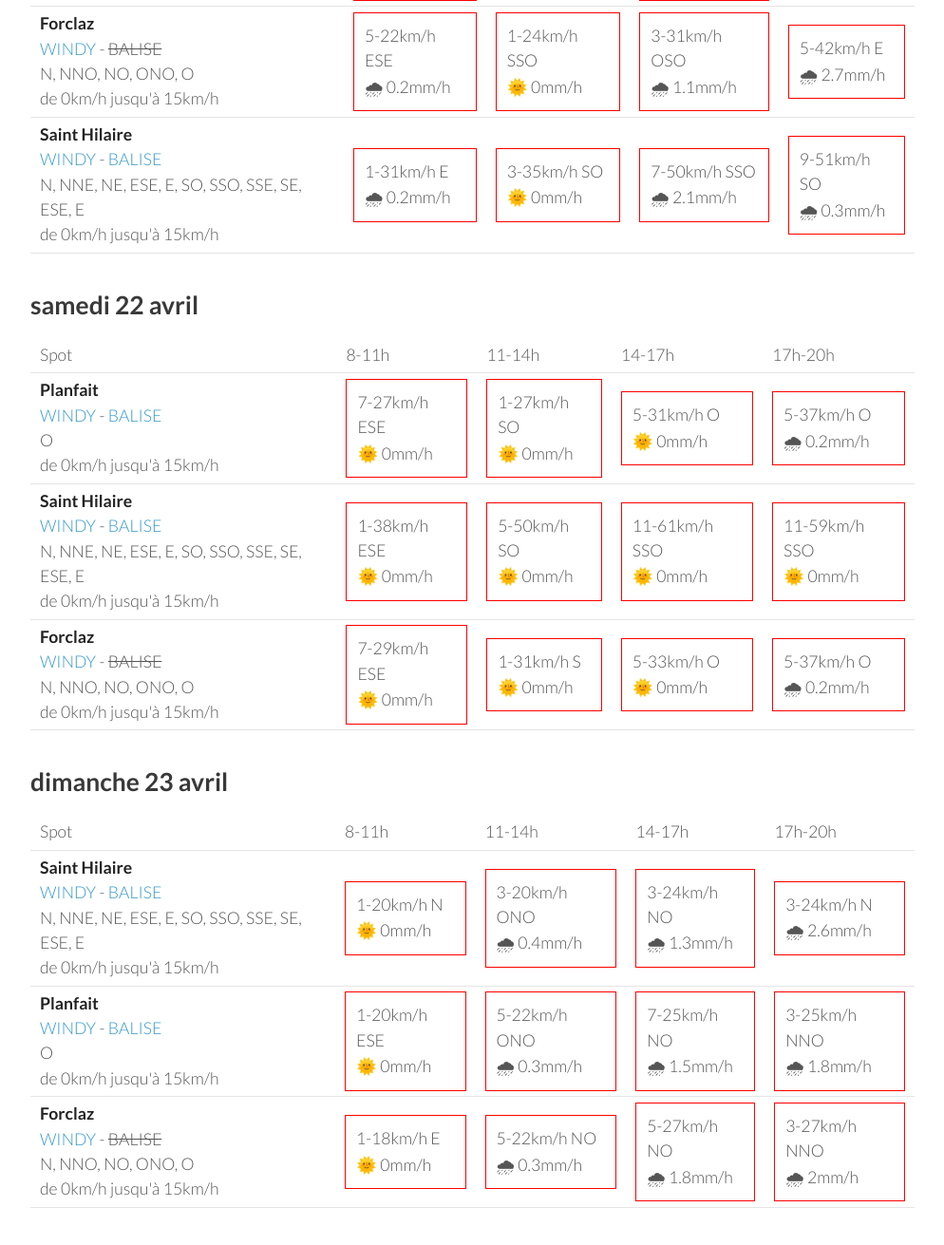
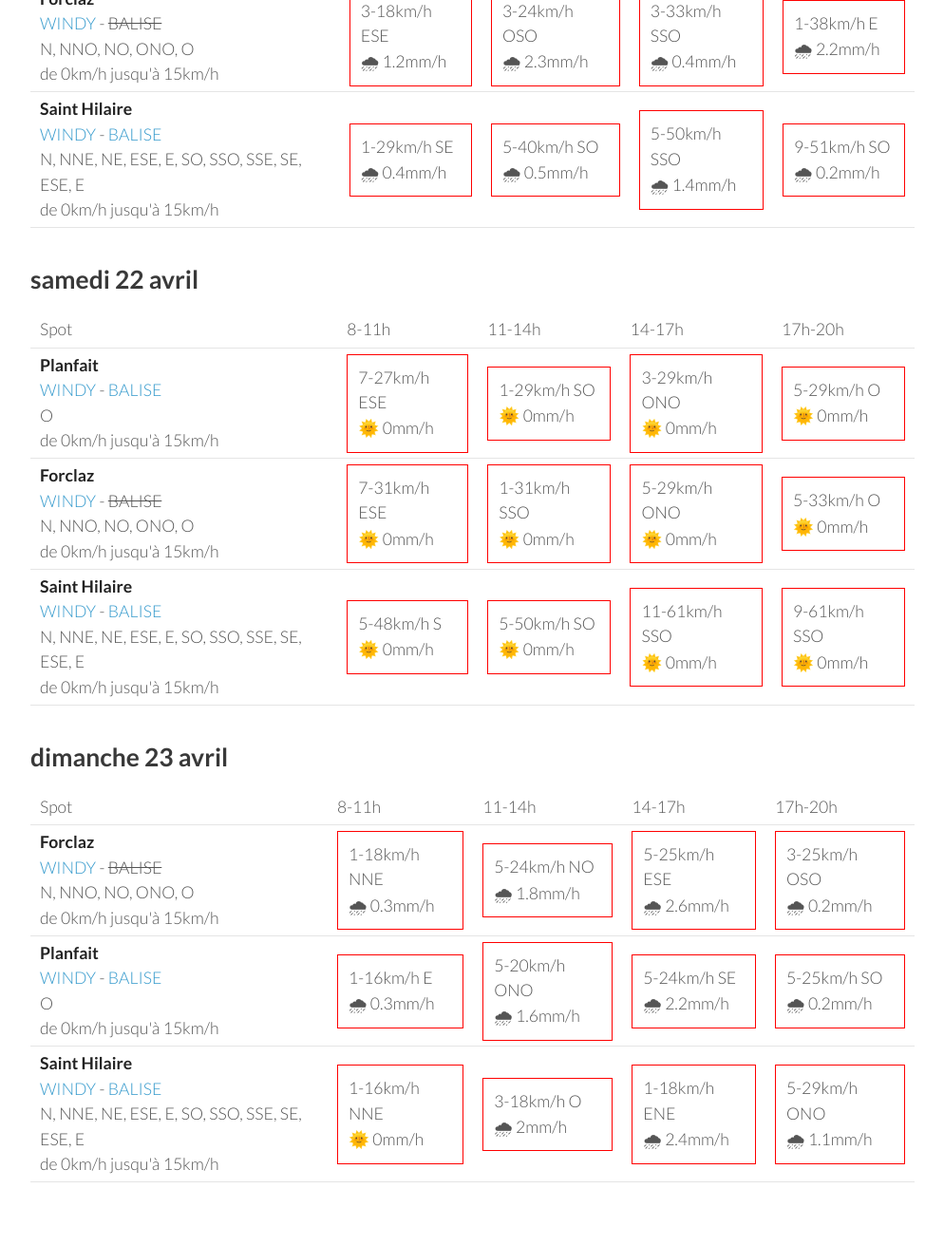
Before and after one commit to parapente-dans-le-nord/parapente-dans-le-nord.github.io, a Jekyll site: the page built from alpes_nord.markdown, in a window 1280 px wide and 1400 px high, scrolled down 1993 px. Shown: the top 1311 px of the window at 95% size, without its empty margins (26-1020 px from the left). Built offline with Jekyll 4.4.1, drawn with Linux system fonts in a browser that asks for light colours; some of the changed text lies outside the part shown.

Commit message:
update index.markdown

```diff
--- a/alpes_nord.markdown
+++ b/alpes_nord.markdown
@@ -22,30 +22,30 @@ page mise à jour le mardi 18 avril 13:26
       <td>17h-20h</td>
     </tr>
 <tr>
+        <td><strong>Planfait</strong><br><a href="https://windy.com/45.853/6.223?45.415,6.223,8">WINDY</a> - <span class=""><a href="https://www.openwindmap.org/PP496">BALISE</a> </span><br> <span class="vent-favorable">O</span><br><span class="force-vent">de 0km/h jusqu'à 15km/h</span> </td>
+
+            <td><div class="not-flyable"><p>0-0km/h NA</p><p>🌧️ 0mm/h</p></div></td>
+            <td><div class="not-flyable"><p>0-0km/h NA</p><p>🌧️ 0mm/h</p></div></td>
+            <td><div class="not-flyable"><p>0-0km/h NA</p><p>🌧️ 0mm/h</p></div></td>
+            <td><div class="not-flyable"><p>5-18km/h NNO</p><p>🌞 0mm/h</p></div></td>
+
+    </tr>
+<tr>
         <td><strong>Forclaz</strong><br><a href="https://windy.com/45.814/6.247?45.375,6.246,8,m:eVwaglz">WINDY</a> - <span class="no-balise"> BALISE </span><br> <span class="vent-favorable">N, NNO, NO, ONO, O</span><br><span class="force-vent">de 0km/h jusqu'à 15km/h</span> </td>
 
             <td><div class="not-flyable"><p>0-0km/h NA</p><p>🌧️ 0mm/h</p></div></td>
-            <td><div class="flyable"><p>3-11km/h ONO</p><p>🌞 0mm/h</p></div></td>
-            <td><div class="not-flyable"><p>9-22km/h NO</p><p>🌞 0mm/h</p></div></td>
-            <td><div class="not-flyable"><p>7-22km/h ONO</p><p>🌞 0mm/h</p></div></td>
-
-    </tr>
-<tr>
-        <td><strong>Planfait</strong><br><a href="https://windy.com/45.853/6.223?45.415,6.223,8">WINDY</a> - <span class=""><a href="https://www.openwindmap.org/PP496">BALISE</a> </span><br> <span class="vent-favorable">O</span><br><span class="force-vent">de 0km/h jusqu'à 15km/h</span> </td>
-
             <td><div class="not-flyable"><p>0-0km/h NA</p><p>🌧️ 0mm/h</p></div></td>
-            <td><div class="not-flyable"><p>3-11km/h OSO</p><p>🌞 0mm/h</p></div></td>
-            <td><div class="not-flyable"><p>9-22km/h O</p><p>🌞 0mm/h</p></div></td>
-            <td><div class="not-flyable"><p>9-25km/h NO</p><p>🌞 0mm/h</p></div></td>
+            <td><div class="not-flyable"><p>0-0km/h NA</p><p>🌧️ 0mm/h</p></div></td>
+            <td><div class="not-flyable"><p>9-20km/h ONO</p><p>🌞 0mm/h</p></div></td>
 
     </tr>
 <tr>
         <td><strong>Saint Hilaire</strong><br><a href="https://windy.com/45.307/5.888?45.087,5.889,9,m:eUFagkX">WINDY</a> - <span class=""><a href="http://www.balisemeteo.com/balise.php?idBalise=61">BALISE</a> </span><br> <span class="vent-favorable">N, NNE, NE, ESE, E, SO, SSO, SSE, SE, ESE, E</span><br><span class="force-vent">de 0km/h jusqu'à 15km/h</span> </td>
 
             <td><div class="not-flyable"><p>0-0km/h NA</p><p>🌧️ 0mm/h</p></div></td>
-            <td><div class="not-flyable"><p>7-20km/h ESE</p><p>🌞 0mm/h</p></div></td>
-            <td><div class="not-flyable"><p>11-24km/h E</p><p>🌞 0mm/h</p></div></td>
-            <td><div class="not-flyable"><p>5-16km/h NE</p><p>🌞 0mm/h</p></div></td>
+            <td><div class="not-flyable"><p>0-0km/h NA</p><p>🌧️ 0mm/h</p></div></td>
+            <td><div class="not-flyable"><p>0-0km/h NA</p><p>🌧️ 0mm/h</p></div></td>
+            <td><div class="not-flyable"><p>11-27km/h NE</p><p>🌞 0mm/h</p></div></td>
 
     </tr>
 
@@ -67,10 +67,10 @@ page mise à jour le mardi 18 avril 13:26
 <tr>
         <td><strong>Planfait</strong><br><a href="https://windy.com/45.853/6.223?45.415,6.223,8">WINDY</a> - <span class=""><a href="https://www.openwindmap.org/PP496">BALISE</a> </span><br> <span class="vent-favorable">O</span><br><span class="force-vent">de 0km/h jusqu'à 15km/h</span> </td>
 
-            <td><div class="not-flyable"><p>1-3km/h ENE</p><p>🌞 0mm/h</p></div></td>
-            <td><div class="flyable"><p>3-9km/h O</p><p>🌞 0mm/h</p></div></td>
-            <td><div class="not-flyable"><p>9-22km/h O</p><p>🌞 0mm/h</p></div></td>
-            <td><div class="not-flyable"><p>11-27km/h O</p><p>🌞 0mm/h</p></div></td>
+            <td><div class="not-flyable"><p>1-3km/h E</p><p>🌞 0mm/h</p></div></td>
+            <td><div class="flyable"><p>3-11km/h O</p><p>🌞 0mm/h</p></div></td>
+            <td><div class="not-flyable"><p>9-22km/h ONO</p><p>🌞 0mm/h</p></div></td>
+            <td><div class="not-flyable"><p>9-33km/h ONO</p><p>🌞 0mm/h</p></div></td>
 
 
     </tr>
@@ -78,9 +78,9 @@ page mise à jour le mardi 18 avril 13:26
         <td><strong>Saint Hilaire</strong><br><a href="https://windy.com/45.307/5.888?45.087,5.889,9,m:eUFagkX">WINDY</a> - <span class=""><a href="http://www.balisemeteo.com/balise.php?idBalise=61">BALISE</a> </span><br> <span class="vent-favorable">N, NNE, NE, ESE, E, SO, SSO, SSE, SE, ESE, E</span><br><span class="force-vent">de 0km/h jusqu'à 15km/h</span> </td>
 
             <td><div class="flyable"><p>0-3km/h N</p><p>🌞 0mm/h</p></div></td>
-            <td><div class="not-flyable"><p>7-16km/h E</p><p>🌞 0mm/h</p></div></td>
-            <td><div class="not-flyable"><p>7-20km/h E</p><p>🌞 0mm/h</p></div></td>
-            <td><div class="not-flyable"><p>5-24km/h N</p><p>🌧 3.1mm/h</p></div></td>
+            <td><div class="not-flyable"><p>7-16km/h ESE</p><p>🌞 0mm/h</p></div></td>
+            <td><div class="not-flyable"><p>1-20km/h NE</p><p>🌧 0.4mm/h</p></div></td>
+            <td><div class="not-flyable"><p>3-25km/h NNO</p><p>🌧 0.5mm/h</p></div></td>
 
 
     </tr>
@@ -88,9 +88,9 @@ page mise à jour le mardi 18 avril 13:26
         <td><strong>Forclaz</strong><br><a href="https://windy.com/45.814/6.247?45.375,6.246,8,m:eVwaglz">WINDY</a> - <span class="no-balise"> BALISE </span><br> <span class="vent-favorable">N, NNO, NO, ONO, O</span><br><span class="force-vent">de 0km/h jusqu'à 15km/h</span> </td>
 
             <td><div class="not-flyable"><p>3-3km/h E</p><p>🌞 0mm/h</p></div></td>
-            <td><div class="flyable"><p>3-11km/h ONO</p><p>🌞 0mm/h</p></div></td>
-            <td><div class="not-flyable"><p>9-20km/h NO</p><p>🌞 0mm/h</p></div></td>
-            <td><div class="not-flyable"><p>9-24km/h ONO</p><p>🌞 0mm/h</p></div></td>
+            <td><div class="flyable"><p>5-11km/h ONO</p><p>🌞 0mm/h</p></div></td>
+            <td><div class="not-flyable"><p>9-22km/h NO</p><p>🌞 0mm/h</p></div></td>
+            <td><div class="not-flyable"><p>7-29km/h NO</p><p>🌞 0mm/h</p></div></td>
 
 
     </tr>
@@ -111,32 +111,32 @@ page mise à jour le mardi 18 avril 13:26
       <td>17h-20h</td>
     </tr>
 <tr>
+        <td><strong>Forclaz</strong><br><a href="https://windy.com/45.814/6.247?45.375,6.246,8,m:eVwaglz">WINDY</a> - <span class="no-balise"> BALISE </span><br> <span class="vent-favorable">N, NNO, NO, ONO, O</span><br><span class="force-vent">de 0km/h jusqu'à 15km/h</span> </td>
+
+            <td><div class="flyable"><p>3-7km/h N</p><p>🌞 0mm/h</p></div></td>
+            <td><div class="not-flyable"><p>3-18km/h ONO</p><p>🌧 0.2mm/h</p></div></td>
+            <td><div class="not-flyable"><p>5-33km/h NO</p><p>🌧 0.7mm/h</p></div></td>
+            <td><div class="not-flyable"><p>5-35km/h NO</p><p>🌧 1.7mm/h</p></div></td>
+
+
+    </tr>
+<tr>
         <td><strong>Saint Hilaire</strong><br><a href="https://windy.com/45.307/5.888?45.087,5.889,9,m:eUFagkX">WINDY</a> - <span class=""><a href="http://www.balisemeteo.com/balise.php?idBalise=61">BALISE</a> </span><br> <span class="vent-favorable">N, NNE, NE, ESE, E, SO, SSO, SSE, SE, ESE, E</span><br><span class="force-vent">de 0km/h jusqu'à 15km/h</span> </td>
 
-            <td><div class="flyable"><p>1-12km/h NE</p><p>🌧 0.4mm/h</p></div></td>
-            <td><div class="not-flyable"><p>3-20km/h NO</p><p>🌧 0.6mm/h</p></div></td>
-            <td><div class="not-flyable"><p>1-22km/h ONO</p><p>🌧 1.3mm/h</p></div></td>
-            <td><div class="not-flyable"><p>3-27km/h O</p><p>🌧 1.3mm/h</p></div></td>
+            <td><div class="flyable"><p>0-3km/h E</p><p>🌞 0mm/h</p></div></td>
+            <td><div class="not-flyable"><p>3-22km/h NO</p><p>🌧 0.2mm/h</p></div></td>
+            <td><div class="not-flyable"><p>3-27km/h O</p><p>🌧 0.3mm/h</p></div></td>
+            <td><div class="not-flyable"><p>3-27km/h O</p><p>🌧 2mm/h</p></div></td>
 
 
     </tr>
 <tr>
         <td><strong>Planfait</strong><br><a href="https://windy.com/45.853/6.223?45.415,6.223,8">WINDY</a> - <span class=""><a href="https://www.openwindmap.org/PP496">BALISE</a> </span><br> <span class="vent-favorable">O</span><br><span class="force-vent">de 0km/h jusqu'à 15km/h</span> </td>
 
-            <td><div class="not-flyable"><p>1-11km/h E</p><p>🌞 0mm/h</p></div></td>
-            <td><div class="not-flyable"><p>3-22km/h O</p><p>🌞 0mm/h</p></div></td>
-            <td><div class="not-flyable"><p>5-31km/h ONO</p><p>🌧 0.8mm/h</p></div></td>
-            <td><div class="not-flyable"><p>5-33km/h NNO</p><p>🌧 1.7mm/h</p></div></td>
-
-
-    </tr>
-<tr>
-        <td><strong>Forclaz</strong><br><a href="https://windy.com/45.814/6.247?45.375,6.246,8,m:eVwaglz">WINDY</a> - <span class="no-balise"> BALISE </span><br> <span class="vent-favorable">N, NNO, NO, ONO, O</span><br><span class="force-vent">de 0km/h jusqu'à 15km/h</span> </td>
-
-            <td><div class="not-flyable"><p>1-11km/h ESE</p><p>🌞 0mm/h</p></div></td>
+            <td><div class="not-flyable"><p>0-3km/h ENE</p><p>🌞 0mm/h</p></div></td>
             <td><div class="not-flyable"><p>3-20km/h ONO</p><p>🌞 0mm/h</p></div></td>
-            <td><div class="not-flyable"><p>5-31km/h ONO</p><p>🌧 1.1mm/h</p></div></td>
-            <td><div class="not-flyable"><p>5-33km/h NO</p><p>🌧 2.1mm/h</p></div></td>
+            <td><div class="not-flyable"><p>7-31km/h NO</p><p>🌧 0.5mm/h</p></div></td>
+            <td><div class="not-flyable"><p>5-35km/h NO</p><p>🌧 1.2mm/h</p></div></td>
 
 
     </tr>
@@ -159,30 +159,30 @@ page mise à jour le mardi 18 avril 13:26
 <tr>
         <td><strong>Planfait</strong><br><a href="https://windy.com/45.853/6.223?45.415,6.223,8">WINDY</a> - <span class=""><a href="https://www.openwindmap.org/PP496">BALISE</a> </span><br> <span class="vent-favorable">O</span><br><span class="force-vent">de 0km/h jusqu'à 15km/h</span> </td>
 
-            <td><div class="not-flyable"><p>5-20km/h ESE</p><p>🌞 0mm/h</p></div></td>
-            <td><div class="not-flyable"><p>1-24km/h SO</p><p>🌞 0mm/h</p></div></td>
-            <td><div class="not-flyable"><p>3-33km/h OSO</p><p>🌧 0.8mm/h</p></div></td>
-            <td><div class="not-flyable"><p>7-42km/h E</p><p>🌧 4.1mm/h</p></div></td>
+            <td><div class="not-flyable"><p>3-16km/h ESE</p><p>🌧 0.8mm/h</p></div></td>
+            <td><div class="not-flyable"><p>5-25km/h O</p><p>🌧 1.5mm/h</p></div></td>
+            <td><div class="not-flyable"><p>5-33km/h SSO</p><p>🌧 0.6mm/h</p></div></td>
+            <td><div class="not-flyable"><p>3-38km/h ESE</p><p>🌧 2.7mm/h</p></div></td>
 
 
     </tr>
 <tr>
         <td><strong>Forclaz</strong><br><a href="https://windy.com/45.814/6.247?45.375,6.246,8,m:eVwaglz">WINDY</a> - <span class="no-balise"> BALISE </span><br> <span class="vent-favorable">N, NNO, NO, ONO, O</span><br><span class="force-vent">de 0km/h jusqu'à 15km/h</span> </td>
 
-            <td><div class="not-flyable"><p>5-22km/h ESE</p><p>🌧 0.2mm/h</p></div></td>
-            <td><div class="not-flyable"><p>1-24km/h SSO</p><p>🌞 0mm/h</p></div></td>
-            <td><div class="not-flyable"><p>3-31km/h OSO</p><p>🌧 1.1mm/h</p></div></td>
-            <td><div class="not-flyable"><p>5-42km/h E</p><p>🌧 2.7mm/h</p></div></td>
+            <td><div class="not-flyable"><p>3-18km/h ESE</p><p>🌧 1.2mm/h</p></div></td>
+            <td><div class="not-flyable"><p>3-24km/h OSO</p><p>🌧 2.3mm/h</p></div></td>
+            <td><div class="not-flyable"><p>3-33km/h SSO</p><p>🌧 0.4mm/h</p></div></td>
+            <td><div class="not-flyable"><p>1-38km/h E</p><p>🌧 2.2mm/h</p></div></td>
 
 
     </tr>
 <tr>
         <td><strong>Saint Hilaire</strong><br><a href="https://windy.com/45.307/5.888?45.087,5.889,9,m:eUFagkX">WINDY</a> - <span class=""><a href="http://www.balisemeteo.com/balise.php?idBalise=61">BALISE</a> </span><br> <span class="vent-favorable">N, NNE, NE, ESE, E, SO, SSO, SSE, SE, ESE, E</span><br><span class="force-vent">de 0km/h jusqu'à 15km/h</span> </td>
 
-            <td><div class="not-flyable"><p>1-31km/h E</p><p>🌧 0.2mm/h</p></div></td>
-            <td><div class="not-flyable"><p>3-35km/h SO</p><p>🌞 0mm/h</p></div></td>
-            <td><div class="not-flyable"><p>7-50km/h SSO</p><p>🌧 2.1mm/h</p></div></td>
-            <td><div class="not-flyable"><p>9-51km/h SO</p><p>🌧 0.3mm/h</p></div></td>
+            <td><div class="not-flyable"><p>1-29km/h SE</p><p>🌧 0.4mm/h</p></div></td>
+            <td><div class="not-flyable"><p>5-40km/h SO</p><p>🌧 0.5mm/h</p></div></td>
+            <td><div class="not-flyable"><p>5-50km/h SSO</p><p>🌧 1.4mm/h</p></div></td>
+            <td><div class="not-flyable"><p>9-51km/h SO</p><p>🌧 0.2mm/h</p></div></td>
 
 
     </tr>
@@ -206,29 +206,29 @@ page mise à jour le mardi 18 avril 13:26
         <td><strong>Planfait</strong><br><a href="https://windy.com/45.853/6.223?45.415,6.223,8">WINDY</a> - <span class=""><a href="https://www.openwindmap.org/PP496">BALISE</a> </span><br> <span class="vent-favorable">O</span><br><span class="force-vent">de 0km/h jusqu'à 15km/h</span> </td>
 
             <td><div class="not-flyable"><p>7-27km/h ESE</p><p>🌞 0mm/h</p></div></td>
-            <td><div class="not-flyable"><p>1-27km/h SO</p><p>🌞 0mm/h</p></div></td>
-            <td><div class="not-flyable"><p>5-31km/h O</p><p>🌞 0mm/h</p></div></td>
-            <td><div class="not-flyable"><p>5-37km/h O</p><p>🌧 0.2mm/h</p></div></td>
+            <td><div class="not-flyable"><p>1-29km/h SO</p><p>🌞 0mm/h</p></div></td>
+            <td><div class="not-flyable"><p>3-29km/h ONO</p><p>🌞 0mm/h</p></div></td>
+            <td><div class="not-flyable"><p>5-29km/h O</p><p>🌞 0mm/h</p></div></td>
+
+
+    </tr>
+<tr>
+        <td><strong>Forclaz</strong><br><a href="https://windy.com/45.814/6.247?45.375,6.246,8,m:eVwaglz">WINDY</a> - <span class="no-balise"> BALISE </span><br> <span class="vent-favorable">N, NNO, NO, ONO, O</span><br><span class="force-vent">de 0km/h jusqu'à 15km/h</span> </td>
+
+            <td><div class="not-flyable"><p>7-31km/h ESE</p><p>🌞 0mm/h</p></div></td>
+            <td><div class="not-flyable"><p>1-31km/h SSO</p><p>🌞 0mm/h</p></div></td>
+            <td><div class="not-flyable"><p>5-29km/h ONO</p><p>🌞 0mm/h</p></div></td>
+            <td><div class="not-flyable"><p>5-33km/h O</p><p>🌞 0mm/h</p></div></td>
 
 
     </tr>
 <tr>
         <td><strong>Saint Hilaire</strong><br><a href="https://windy.com/45.307/5.888?45.087,5.889,9,m:eUFagkX">WINDY</a> - <span class=""><a href="http://www.balisemeteo.com/balise.php?idBalise=61">BALISE</a> </span><br> <span class="vent-favorable">N, NNE, NE, ESE, E, SO, SSO, SSE, SE, ESE, E</span><br><span class="force-vent">de 0km/h jusqu'à 15km/h</span> </td>
 
-            <td><div class="not-flyable"><p>1-38km/h ESE</p><p>🌞 0mm/h</p></div></td>
+            <td><div class="not-flyable"><p>5-48km/h S</p><p>🌞 0mm/h</p></div></td>
             <td><div class="not-flyable"><p>5-50km/h SO</p><p>🌞 0mm/h</p></div></td>
             <td><div class="not-flyable"><p>11-61km/h SSO</p><p>🌞 0mm/h</p></div></td>
-            <td><div class="not-flyable"><p>11-59km/h SSO</p><p>🌞 0mm/h</p></div></td>
-
-
-    </tr>
-<tr>
-        <td><strong>Forclaz</strong><br><a href="https://windy.com/45.814/6.247?45.375,6.246,8,m:eVwaglz">WINDY</a> - <span class="no-balise"> BALISE </span><br> <span class="vent-favorable">N, NNO, NO, ONO, O</span><br><span class="force-vent">de 0km/h jusqu'à 15km/h</span> </td>
-
-            <td><div class="not-flyable"><p>7-29km/h ESE</p><p>🌞 0mm/h</p></div></td>
-            <td><div class="not-flyable"><p>1-31km/h S</p><p>🌞 0mm/h</p></div></td>
-            <td><div class="not-flyable"><p>5-33km/h O</p><p>🌞 0mm/h</p></div></td>
-            <td><div class="not-flyable"><p>5-37km/h O</p><p>🌧 0.2mm/h</p></div></td>
+            <td><div class="not-flyable"><p>9-61km/h SSO</p><p>🌞 0mm/h</p></div></td>
 
 
     </tr>
@@ -249,32 +249,32 @@ page mise à jour le mardi 18 avril 13:26
       <td>17h-20h</td>
     </tr>
 <tr>
-        <td><strong>Saint Hilaire</strong><br><a href="https://windy.com/45.307/5.888?45.087,5.889,9,m:eUFagkX">WINDY</a> - <span class=""><a href="http://www.balisemeteo.com/balise.php?idBalise=61">BALISE</a> </span><br> <span class="vent-favorable">N, NNE, NE, ESE, E, SO, SSO, SSE, SE, ESE, E</span><br><span class="force-vent">de 0km/h jusqu'à 15km/h</span> </td>
+        <td><strong>Forclaz</strong><br><a href="https://windy.com/45.814/6.247?45.375,6.246,8,m:eVwaglz">WINDY</a> - <span class="no-balise"> BALISE </span><br> <span class="vent-favorable">N, NNO, NO, ONO, O</span><br><span class="force-vent">de 0km/h jusqu'à 15km/h</span> </td>
 
-            <td><div class="not-flyable"><p>1-20km/h N</p><p>🌞 0mm/h</p></div></td>
-            <td><div class="not-flyable"><p>3-20km/h ONO</p><p>🌧 0.4mm/h</p></div></td>
-            <td><div class="not-flyable"><p>3-24km/h NO</p><p>🌧 1.3mm/h</p></div></td>
-            <td><div class="not-flyable"><p>3-24km/h N</p><p>🌧 2.6mm/h</p></div></td>
+            <td><div class="not-flyable"><p>1-18km/h NNE</p><p>🌧 0.3mm/h</p></div></td>
+            <td><div class="not-flyable"><p>5-24km/h NO</p><p>🌧 1.8mm/h</p></div></td>
+            <td><div class="not-flyable"><p>5-25km/h ESE</p><p>🌧 2.6mm/h</p></div></td>
+            <td><div class="not-flyable"><p>3-25km/h OSO</p><p>🌧 0.2mm/h</p></div></td>
 
 
     </tr>
 <tr>
         <td><strong>Planfait</strong><br><a href="https://windy.com/45.853/6.223?45.415,6.223,8">WINDY</a> - <span class=""><a href="https://www.openwindmap.org/PP496">BALISE</a> </span><br> <span class="vent-favorable">O</span><br><span class="force-vent">de 0km/h jusqu'à 15km/h</span> </td>
 
-            <td><div class="not-flyable"><p>1-20km/h ESE</p><p>🌞 0mm/h</p></div></td>
-            <td><div class="not-flyable"><p>5-22km/h ONO</p><p>🌧 0.3mm/h</p></div></td>
-            <td><div class="not-flyable"><p>7-25km/h NO</p><p>🌧 1.5mm/h</p></div></td>
-            <td><div class="not-flyable"><p>3-25km/h NNO</p><p>🌧 1.8mm/h</p></div></td>
+            <td><div class="not-flyable"><p>1-16km/h E</p><p>🌧 0.3mm/h</p></div></td>
+            <td><div class="not-flyable"><p>5-20km/h ONO</p><p>🌧 1.6mm/h</p></div></td>
+            <td><div class="not-flyable"><p>5-24km/h SE</p><p>🌧 2.2mm/h</p></div></td>
+            <td><div class="not-flyable"><p>5-25km/h SO</p><p>🌧 0.2mm/h</p></div></td>
 
 
     </tr>
 <tr>
-        <td><strong>Forclaz</strong><br><a href="https://windy.com/45.814/6.247?45.375,6.246,8,m:eVwaglz">WINDY</a> - <span class="no-balise"> BALISE </span><br> <span class="vent-favorable">N, NNO, NO, ONO, O</span><br><span class="force-vent">de 0km/h jusqu'à 15km/h</span> </td>
+        <td><strong>Saint Hilaire</strong><br><a href="https://windy.com/45.307/5.888?45.087,5.889,9,m:eUFagkX">WINDY</a> - <span class=""><a href="http://www.balisemeteo.com/balise.php?idBalise=61">BALISE</a> </span><br> <span class="vent-favorable">N, NNE, NE, ESE, E, SO, SSO, SSE, SE, ESE, E</span><br><span class="force-vent">de 0km/h jusqu'à 15km/h</span> </td>
 
-            <td><div class="not-flyable"><p>1-18km/h E</p><p>🌞 0mm/h</p></div></td>
-            <td><div class="not-flyable"><p>5-22km/h NO</p><p>🌧 0.3mm/h</p></div></td>
-            <td><div class="not-flyable"><p>5-27km/h NO</p><p>🌧 1.8mm/h</p></div></td>
-            <td><div class="not-flyable"><p>3-27km/h NNO</p><p>🌧 2mm/h</p></div></td>
+            <td><div class="not-flyable"><p>1-16km/h NNE</p><p>🌞 0mm/h</p></div></td>
+            <td><div class="not-flyable"><p>3-18km/h O</p><p>🌧 2mm/h</p></div></td>
+            <td><div class="not-flyable"><p>1-18km/h ENE</p><p>🌧 2.4mm/h</p></div></td>
+            <td><div class="not-flyable"><p>5-29km/h ONO</p><p>🌧 1.1mm/h</p></div></td>
 
 
     </tr>
```
Also changed, not shown: other parts of alpes_nord.markdown (+1 -1 lines).
